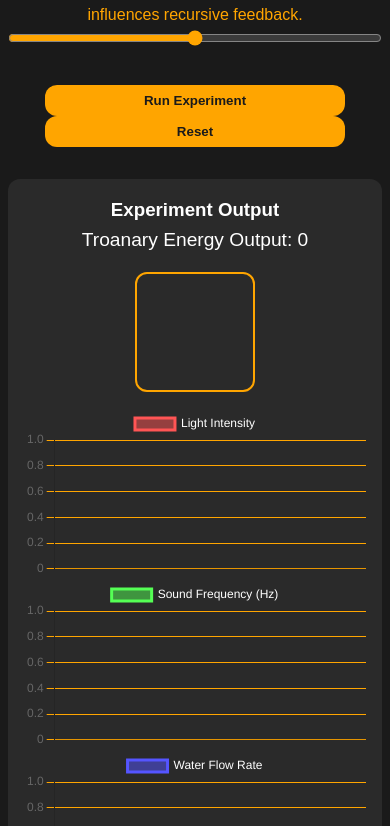
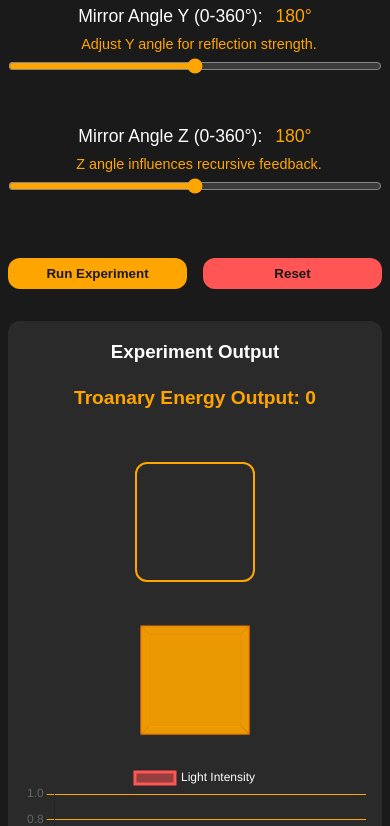
Before and after one commit to WebSwiftSEO/TroLab, a plain HTML site: page demo.html in a window 390 px wide. Shown: the part 930-1756 px from the top of the page. Drawn offline with nearby package versions, Linux system fonts and the light colour scheme.

Commit message:
Update style.css

```diff
--- a/style.css
+++ b/style.css
@@ -219,4 +219,29 @@ mark {
         max-width: 300px;
         text-align: center;
     }
+    .control-group { position: relative; margin-bottom: 1.5rem; }
+.tooltip { font-size: 0.9rem; color: #aaa; display: block; margin-top: 0.2rem; }
+.action-buttons { display: flex; gap: 1rem; justify-content: center; margin: 1rem 0; }
+.reset-btn { background: #ff5555; }
+.reset-btn:hover { background: #ff3333; box-shadow: 0 0 10px #ff5555; }
+.visual-feedback { display: flex; gap: 2rem; justify-content: center; align-items: center; margin: 2rem 0; }
+.mirror-visual { perspective: 600px; }
+.mirror-cube { width: 100px; height: 100px; position: relative; transform-style: preserve-3d; transition: transform 0.5s; }
+.mirror-cube .face { position: absolute; width: 100px; height: 100px; background: #ffa500; opacity: 0.7; border: 1px solid #ff7700; }
+.mirror-cube .front { transform: translateZ(50px); }
+.mirror-cube .back { transform: translateZ(-50px) rotateY(180deg); }
+.mirror-cube .left { transform: translateX(-50px) rotateY(-90deg); }
+.mirror-cube .right { transform: translateX(50px) rotateY(90deg); }
+.mirror-cube .top { transform: translateY(-50px) rotateX(90deg); }
+.mirror-cube .bottom { transform: translateY(50px) rotateX(-90deg); }
+.charts { display: grid; gap: 1rem; margin: 2rem 0; }
+#troanaryEnergy { color: #ffa500; font-weight: bold; margin: 1rem 0; }
+.trochain-log { margin-top: 2rem; }
+#tcBalance { color: #ffa500; font-weight: bold; }
+#transactionHistory { list-style: none; padding: 0; max-height: 200px; overflow-y: auto; }
+#transactionHistory li { padding: 0.5rem; background: #2a2a2a; margin-bottom: 0.5rem; border-radius: 8px; }
+.output-buttons { display: flex; gap: 1rem; justify-content: center; margin-top: 1rem; }
+@media (max-width: 600px) {
+    .visual-feedback { flex-direction: column; }
+    .charts { grid-template-columns: 1fr; }
 }
```
